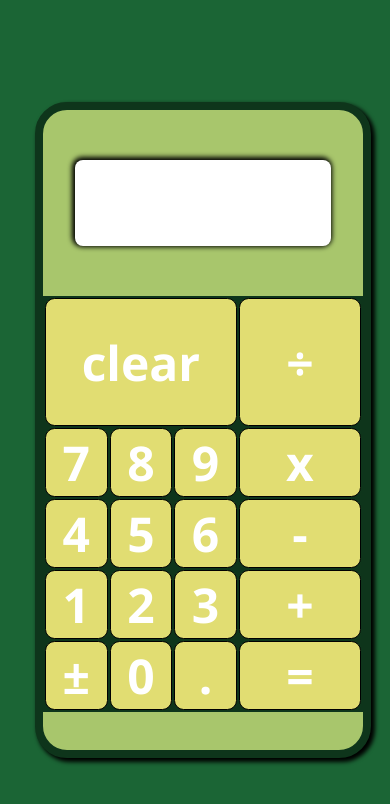
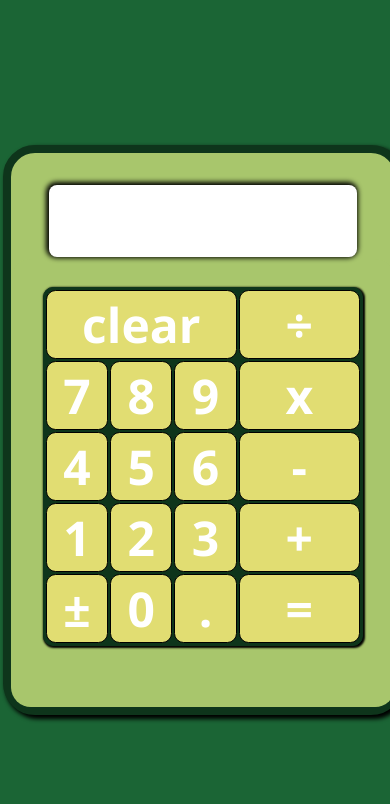
Before and after one commit to danjhkim/calcapp, a React (Create React App) app: page / in a window 390 px wide. Shown: the top 804 px of the page. Built offline with nearby package versions, Linux system fonts and the light colour scheme.

Commit message:
calc final

```diff
--- a/src/components/Buttons.js
+++ b/src/components/Buttons.js
@@ -7,6 +7,7 @@ const Buttons = () => {
 
 	return (
 		<div className='pad'>
+			<div className='liner'>
 				<table>
 					<tbody>
 						<tr>
@@ -61,6 +62,7 @@ const Buttons = () => {
 					</tbody>
 				</table>
 			</div>
+		</div>
 	);
 };
 
--- a/src/styles/global.css
+++ b/src/styles/global.css
@@ -28,7 +28,6 @@ main {
 
 .calcbody {
 	width: 30rem;
-	height: 40rem;
 	background-color: #a8c66c;
 	border-radius: 32px;
 	display: flex;
@@ -42,7 +41,7 @@ main {
 	width: 75%;
 	min-height: 4.5rem;
 	background-color: white;
-	margin: 50px 0;
+	margin: 3rem 0 1rem 0;
 	border-radius: 8px;
 	box-shadow: -1px -1px 5px 2px black;
 	font-size: 1em;
@@ -89,18 +88,25 @@ main {
 }
 
 .pad {
-	width: 20rem;
+	width: 23rem;
 	height: 26rem;
 	background-color: white;
 	display: flex;
 	justify-content: center;
 	align-items: center;
+	box-sizing: border-box;
+	outline: none;
+	padding: 1.3rem;
+	box-sizing: content-box;
+	background-color: #a8c66c;
+	border-radius: 20px;
+}
+
+.liner {
 	border-radius: 10px;
+	border: 1px solid #0e351b;
+	background-color: #0e351b;
 	box-shadow: 1px 1px 2px 1px black;
-	box-sizing: border-box;
-	background-color: #0e351b;
-	outline: none;
-	border: 4px solid #0e351b;
 }
 
 table {
@@ -154,29 +160,28 @@ td:active {
 		width: 100%;
 		align-self: center;
 	}
-}
 
-@media screen and (max-width: 520px) {
+	.pad {
+		width: 21rem;
+	}
 }
 
 @media screen and (max-width: 500px) {
 	.calcscreen {
 		width: 80%;
-		height: 1.5em;
-	}
-
-	.calcscreen {
-		height: 1.8em;
+		margin: 2rem;
 	}
 
 	.pad {
-		width: 17rem;
+		width: 20rem;
+		height: 22rem;
+		padding: 2rem 2rem 4rem 2rem;
 	}
 }
 
 @media screen and (max-width: 400px) {
 	.calcscreen {
-		height: 1.8em;
+		margin-bottom: 0.1rem;
 	}
 	body {
 		color: black;
@@ -191,19 +196,9 @@ td:active {
 		justify-content: center;
 		align-items: center;
 	}
+
 	.pad {
-		width: 20rem;
-		height: 26rem;
-		background-color: white;
-		display: flex;
-		justify-content: center;
-		align-items: center;
-		border-radius: 0px;
-		box-shadow: none;
-		box-sizing: border-box;
-		background-color: #0e351b;
-		outline: none;
-		border: none;
+		height: 22rem;
 	}
 }
 
```
Lines whose indentation alone changed are shown as unchanged.
